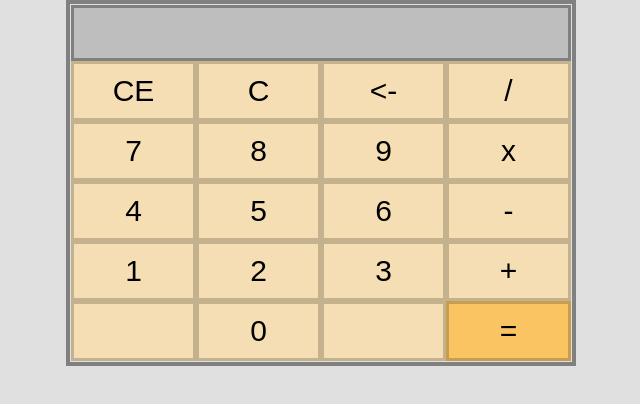
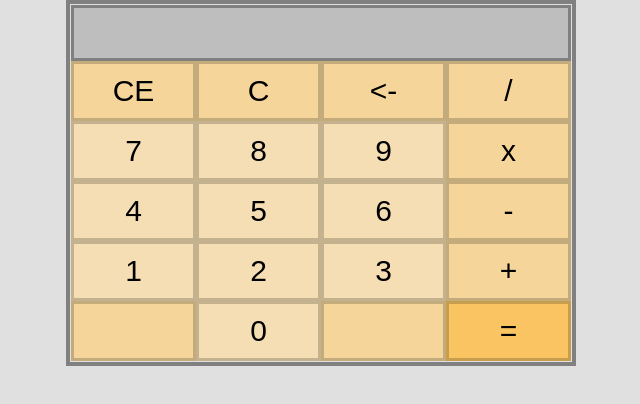
Before and after one commit to seastar1974/JS-MyCalculator, a plain HTML site: page index.html in a window 1280 px wide. Shown: the whole page, without its empty margins (319-959 px from the left). Drawn offline with nearby package versions, Linux system fonts and the light colour scheme.

Commit message:
Ändrade färg på funktionsknapparna

```diff
--- a/scripts/calculationElements.js
+++ b/scripts/calculationElements.js
@@ -16,7 +16,7 @@ let getNewNumberButton = function createContentBox(parent, buttonNumber) {
 
 let getNewFunctionButton = function createContentBox(parent, id, textContent) {
     let buttonId = "button" + id;
-    element.getNewElementWithClass(parent, buttonId, "button", "number-button", textContent);
+    element.getNewElementWithClass(parent, buttonId, "button", "function-button", textContent);
     let buttonElement = document.getElementById(buttonId);
 }
 
--- a/styles/flex.css
+++ b/styles/flex.css
@@ -36,6 +36,18 @@ html {
     text-align: center;
     font-size: 30px;
 }
+
+.function-button {
+    flex-grow: 1;
+    border: 3px solid rgba(0, 0, 0, 0.2);
+    background-color: rgb(245, 213, 154);
+    height: 60px;
+    width: 75px;
+    margin: 0 auto;
+    text-align: center;
+    font-size: 30px;
+}
+
 .result-button {
     flex-grow: 1;
     border: 3px solid rgba(0, 0, 0, 0.2);
```
